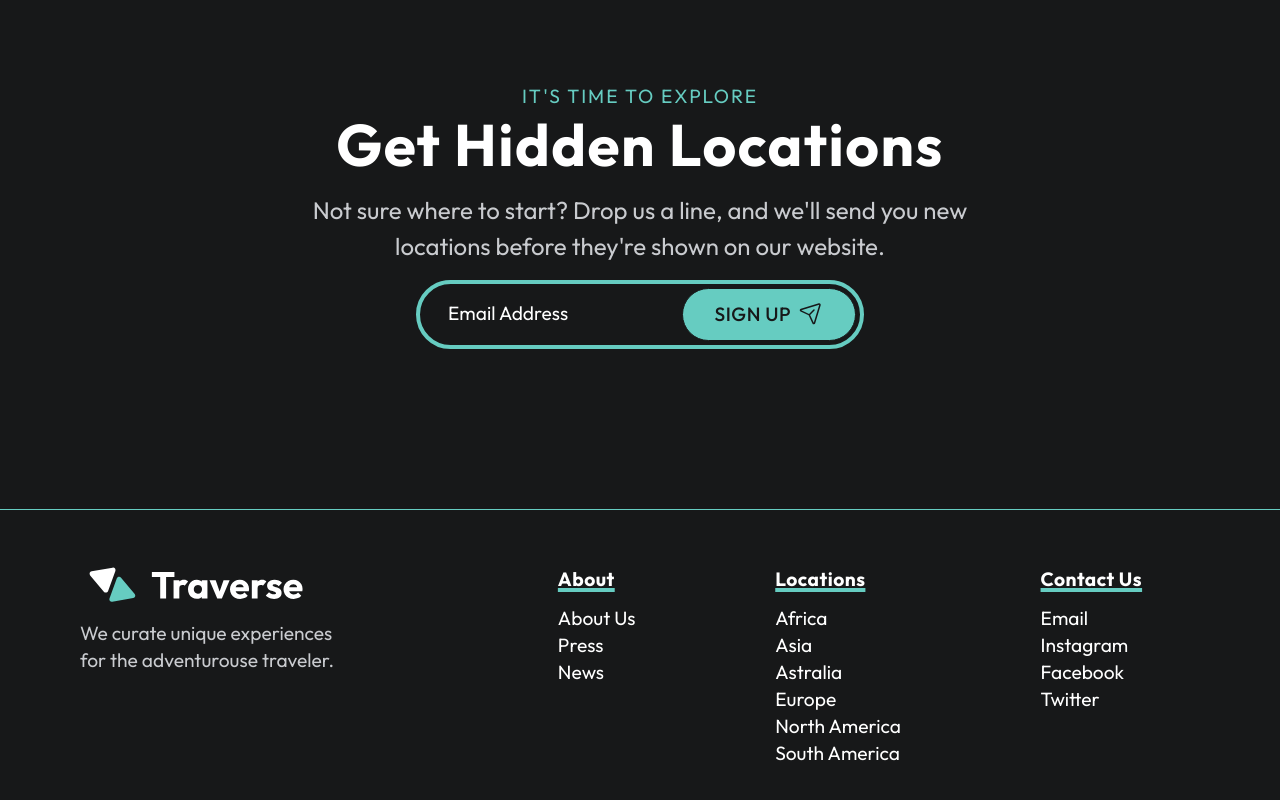
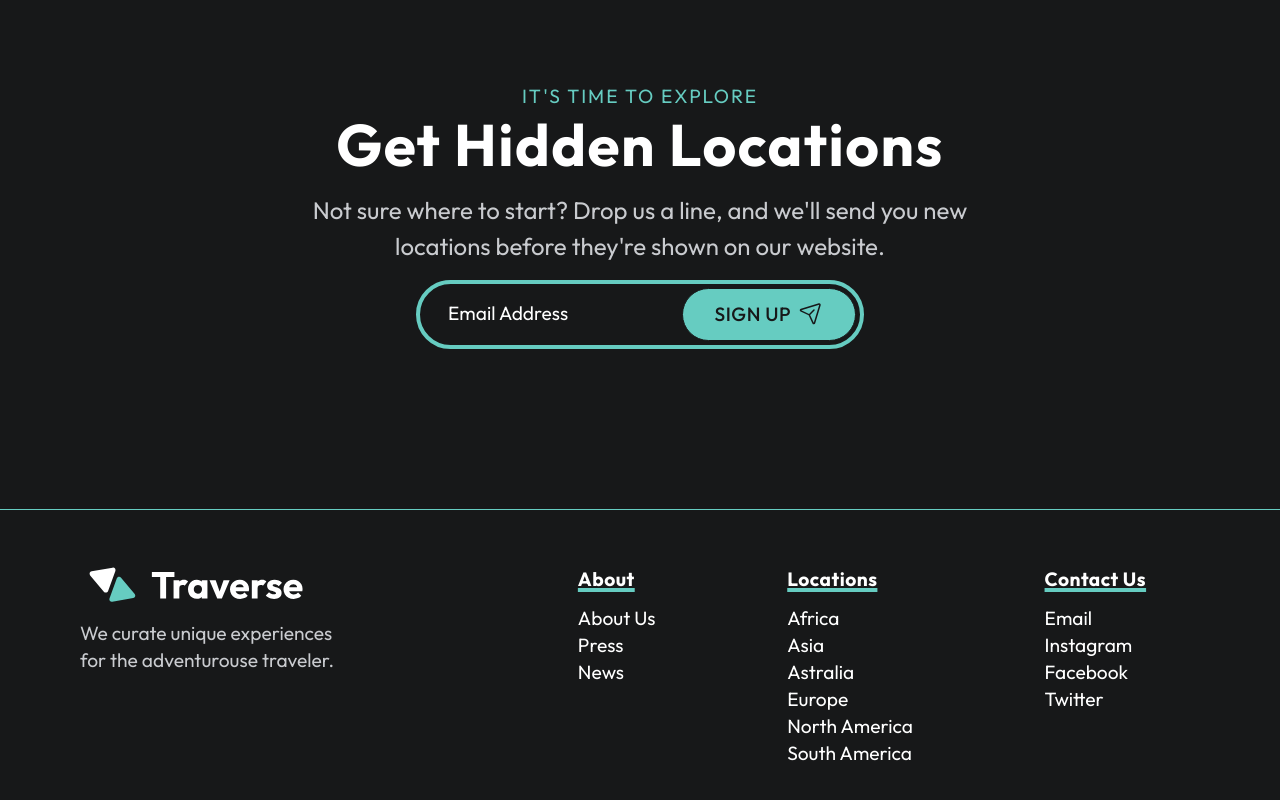
Before and after one commit to katerina-shche/parallax-landing-page, a website built with Vite: page index.html in a window 1280 px wide. Shown: the part 2511-3311 px from the top of the page. Built offline with nearby package versions, Linux system fonts and the light colour scheme.

Commit message:
footer finished

```diff
--- a/index.html
+++ b/index.html
@@ -286,7 +286,7 @@
         </section>
       </main>
       <footer class="border-t border-accent mt-16 sm:mt-24 lg:mt-40 py-6 sm:py-8 md:py-12">
-        <div class="container flex flex-wrap md:justify-between items-center md:items-start">
+        <div class="container flex flex-wrap md:justify-between items-center md:items-start gap-12">
           <div class="grid gap-2 grow basis-full justify-items-center
           md:justify-items-start md:basis-1/4">
             <svg aria-label="Traverse Logo" class="w-32 sm:w-48 lg:w-56" width="280" viewBox="0 0 357 86" fill="none" xmlns="http://www.w3.org/2000/svg">
```
